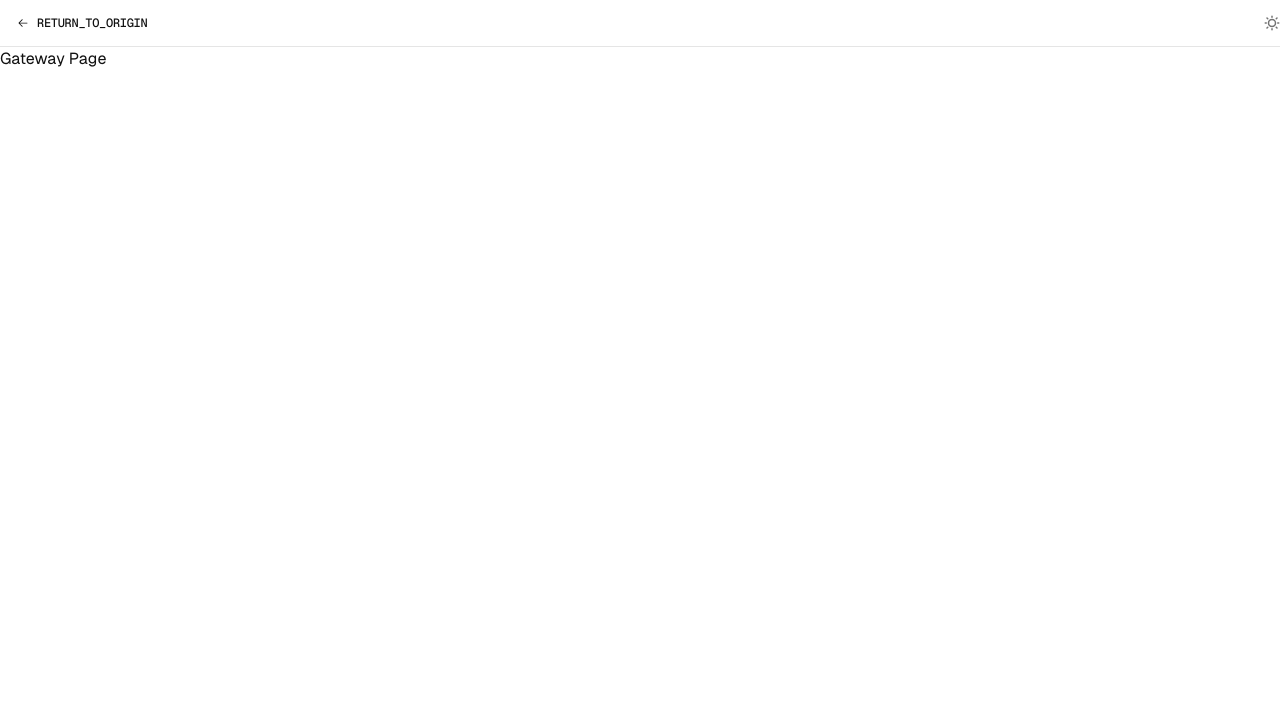
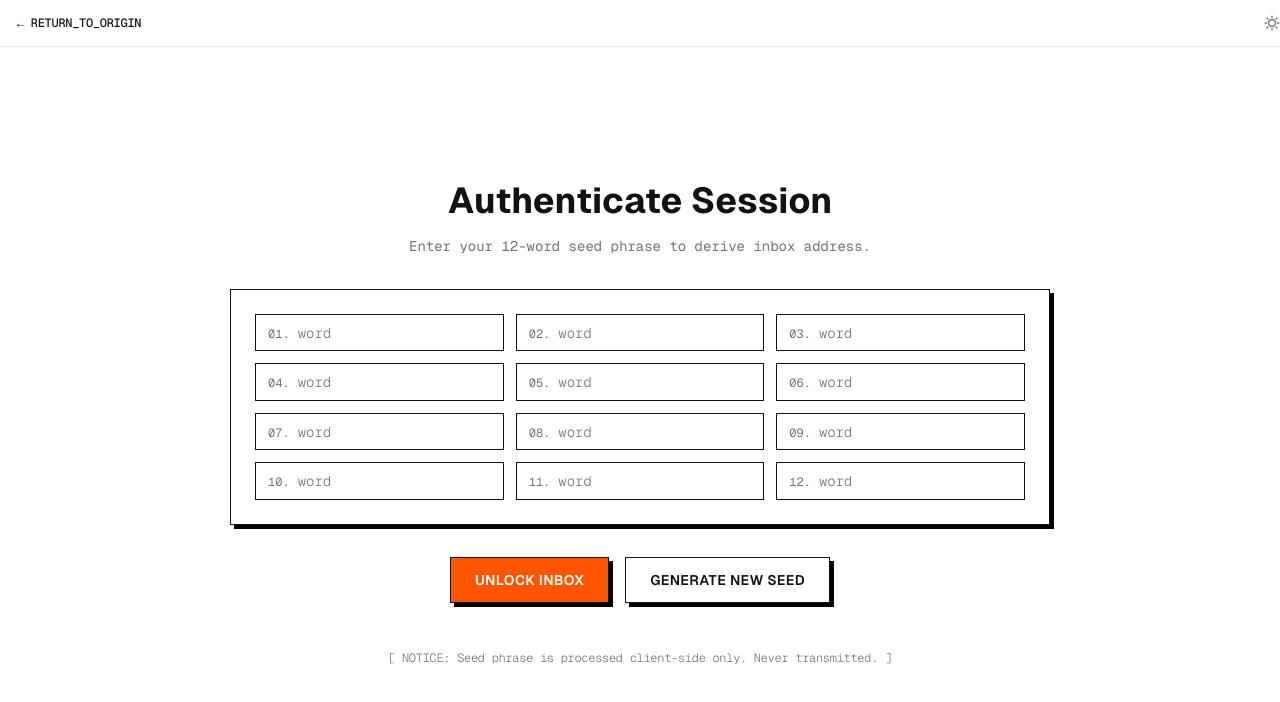
Before and after one commit to lirinlabs/coresend, a React (Vite) app in the folder app/: page /gateway in a window 1280 px wide. Shown: the top 702 px of the page. Built offline with nearby package versions, Linux system fonts and the light colour scheme.

Commit message:
feat: implement SeedBox and SeedSlot components for seed phrase input, update Gateway page layout and functionality

```diff
--- a/app/src/components/base/Header/GatewayHeader.tsx
+++ b/app/src/components/base/Header/GatewayHeader.tsx
@@ -2,7 +2,6 @@
 import Button from "../Button/Button";
 import { ModeToggle } from "../ModeToggle/ModeToggle";
 import Typography from "../Typography/typography";
-import { ArrowLeftIcon } from "@phosphor-icons/react";
 
 export const GatewayHeader = () => {
     const navigate = useNavigate();
@@ -16,7 +15,7 @@
                     onClick={() => {
                         navigate("/");
                     }}
-                    leftIcon={<ArrowLeftIcon size={12} weight="regular" />}
+                    // leftIcon={<ArrowLeftIcon size={12} weight="regular" />}
                 >
                     <Typography
                         weight="medium"
@@ -26,7 +25,7 @@
                         transform="uppercase"
                         className="leading-none"
                     >
-                        RETURN_TO_ORIGIN
+                        ← RETURN_TO_ORIGIN
                     </Typography>
                 </Button>
                 <ModeToggle />
--- /dev/null
+++ b/app/src/components/base/Seeds/SeedBox.tsx
@@ -0,0 +1,30 @@
+import SeedSlot from "./SeedSlot";
+
+export const SeedBox = ({
+    seedWords,
+    onChangeWord,
+    onKeyDownWord,
+}: {
+    seedWords: string[];
+    onChangeWord: (index: number, value: string) => void;
+    onKeyDownWord: (
+        index: number,
+        e: React.KeyboardEvent<HTMLInputElement>
+    ) => void;
+}) => {
+    return (
+        <div className="border border-foreground p-6 mb-8 bg-background shadow-hard">
+            <div className="grid grid-cols-2 md:grid-cols-3 gap-3">
+                {seedWords.map((word, index) => (
+                    <SeedSlot
+                        key={index}
+                        index={index}
+                        value={word}
+                        onChange={(value) => onChangeWord(index, value)}
+                        onKeyDown={(e) => onKeyDownWord(index, e)}
+                    />
+                ))}
+            </div>
+        </div>
+    );
+};
--- /dev/null
+++ b/app/src/components/base/Seeds/SeedSlot.tsx
@@ -0,0 +1,45 @@
+import { forwardRef } from "react";
+import Typography from "../Typography/typography";
+
+interface SeedSlotProps {
+    index: number;
+    value: string;
+    onChange: (value: string) => void;
+    onKeyDown: (e: React.KeyboardEvent<HTMLInputElement>) => void;
+}
+
+const SeedSlot = forwardRef<HTMLInputElement, SeedSlotProps>(
+    ({ index, value, onChange, onKeyDown }, ref) => {
+        const slotNumber = String(index + 1).padStart(2, "0");
+
+        return (
+            <div className="border border-foreground bg-background px-3 py-2 transition-colors focus-within:bg-secondary flex items-baseline gap-2">
+                <Typography
+                    color="muted"
+                    font="mono"
+                    text="xs"
+                    className="leading-tight"
+                >
+                    {slotNumber}.
+                </Typography>
+                <input
+                    ref={ref}
+                    type="text"
+                    value={value}
+                    onChange={(e) =>
+                        onChange(e.target.value.toLowerCase().trim())
+                    }
+                    onKeyDown={onKeyDown}
+                    className="text-sm flex-1 bg-transparent outline-none font-mono font-normal text-foreground placeholder:text-muted-foreground placeholder:text-sm placeholder:font-mono placeholder:font-light leading-tight mt-0.5"
+                    placeholder="word"
+                    autoComplete="off"
+                    spellCheck={false}
+                />
+            </div>
+        );
+    }
+);
+
+SeedSlot.displayName = "SeedSlot";
+
+export default SeedSlot;
--- a/app/src/pages/Gateway.tsx
+++ b/app/src/pages/Gateway.tsx
@@ -1,10 +1,68 @@
+import Button from "@/components/base/Button/Button";
 import { GatewayHeader } from "@/components/base/Header/GatewayHeader";
+import { SeedBox } from "@/components/base/Seeds/SeedBox";
+import Typography from "@/components/base/Typography/typography";
+import { useNavigate } from "react-router-dom";
 
 const Gateway = () => {
+    const navigate = useNavigate();
+
     return (
-        <div>
+        <div className="w-full h-dvh flex flex-col">
             <GatewayHeader />
-            Gateway Page
+
+            <div className="max-w-7xl mx-auto w-full flex-1 flex flex-col justify-center items-center">
+                <div className="flex items-center flex-col mb-8">
+                    <Typography
+                        weight="bold"
+                        text="3xl"
+                        color="foreground"
+                        className="text-4xl mb-4"
+                        as="h1"
+                    >
+                        Authenticate Session
+                    </Typography>
+                    <Typography text="sm" font="mono" color="muted">
+                        Enter your 12-word seed phrase to derive inbox address.
+                    </Typography>
+                </div>
+                {/* Seeds */}
+                <SeedBox
+                    seedWords={new Array(12).fill("")}
+                    onChangeWord={() => {}}
+                    onKeyDownWord={() => {}}
+                />
+                {/* Actions */}
+                <div className="flex gap-4">
+                    <Button
+                        variant="primary"
+                        size="md"
+                        onClick={() => {
+                            navigate("/inbox");
+                        }}
+                    >
+                        Unlock Inbox
+                    </Button>
+                    <Button
+                        variant="secondary"
+                        size="md"
+                        // TODO: onClick = call api to generate new seed phrase
+                    >
+                        Generate New Seed
+                    </Button>
+                </div>
+                <Typography
+                    weight="light"
+                    text="xs"
+                    tracking="tight"
+                    font="mono"
+                    color="muted"
+                    className="mt-12"
+                >
+                    [ NOTICE: Seed phrase is processed client-side only. Never
+                    transmitted. ]
+                </Typography>
+            </div>
         </div>
     );
 };
```
